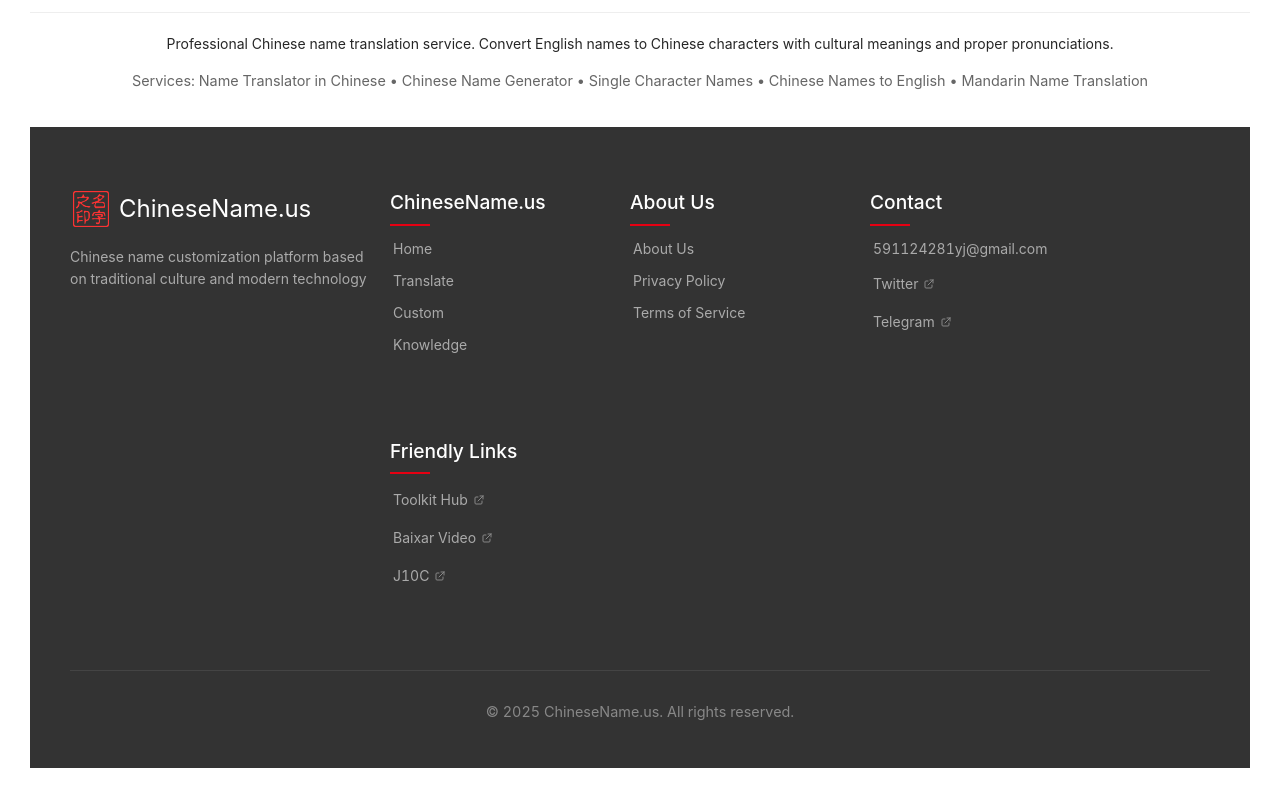
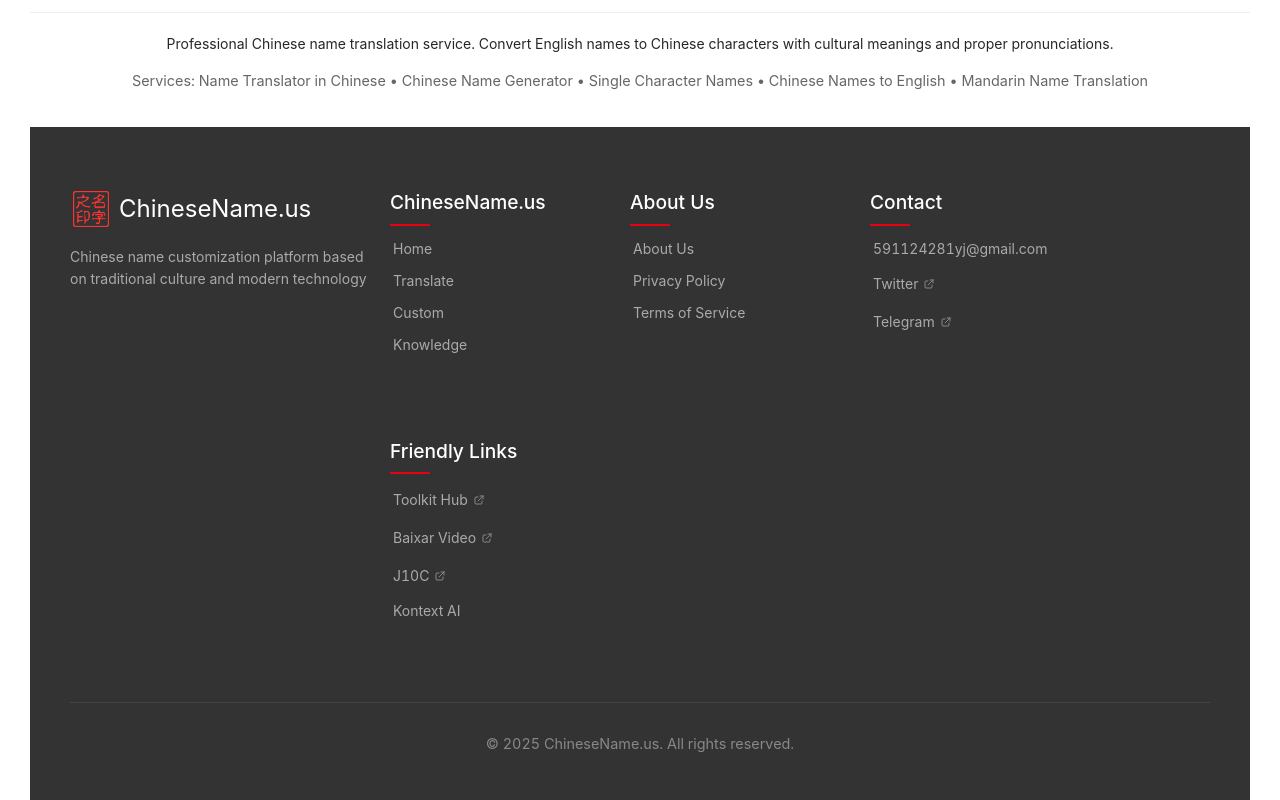
Before and after one commit to tansunyj/chinese_name_web, a Vue app: page / in a window 1280 px wide. Shown: the part 5247-6047 px from the top of the page. Before the commit the page ends 6015 px from the top, so only its background shows below. Built offline with nearby package versions, Linux system fonts and the light colour scheme.

Commit message:
添加一个外链

```diff
--- a/src/components/layout/AppFooter.vue
+++ b/src/components/layout/AppFooter.vue
@@ -45,6 +45,7 @@
               <li><a href="https://toolkit-hub-liard.vercel.app/#/" target="_blank">Toolkit Hub</a></li>
               <li><a href="https://www.baixarvideoyoutube.video/" target="_blank">Baixar Video</a></li>
               <li><a href="https://www.j10c.net/" target="_blank">J10C</a></li>
+              <li><a href="https://kontext-ai.com/">Kontext AI</a></li>
             </ul>
           </div>
         </div>
```
